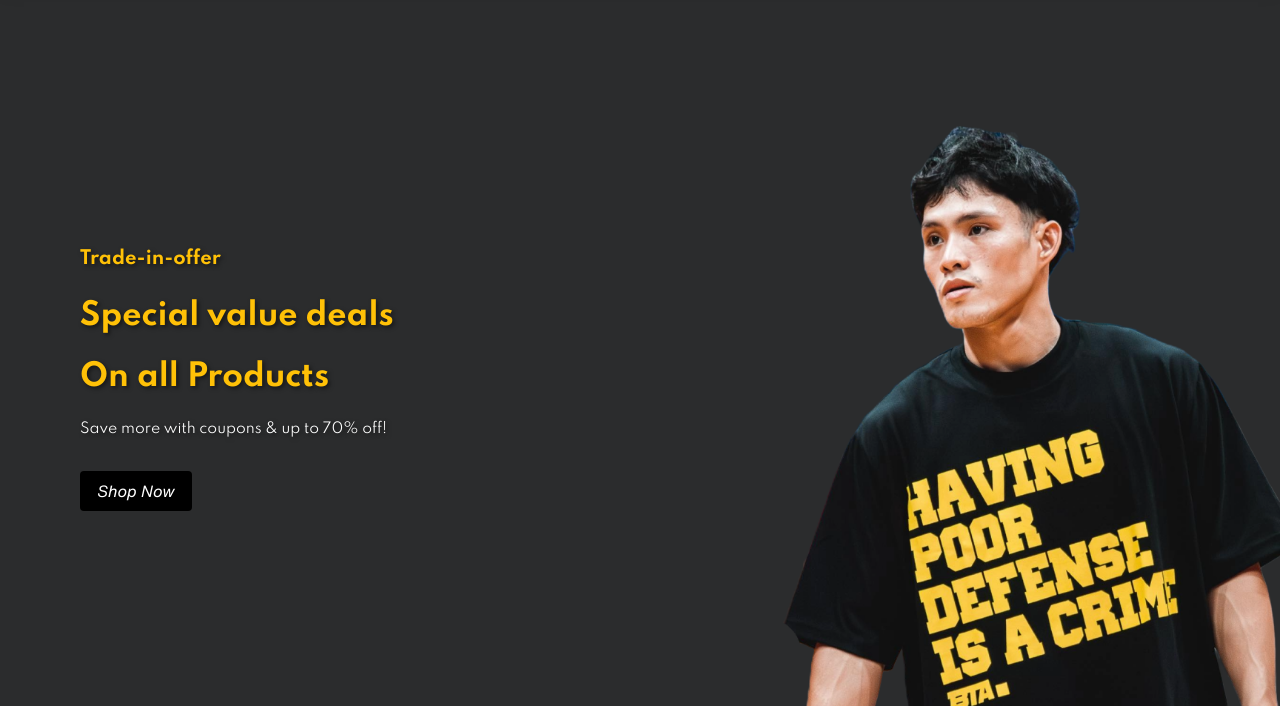
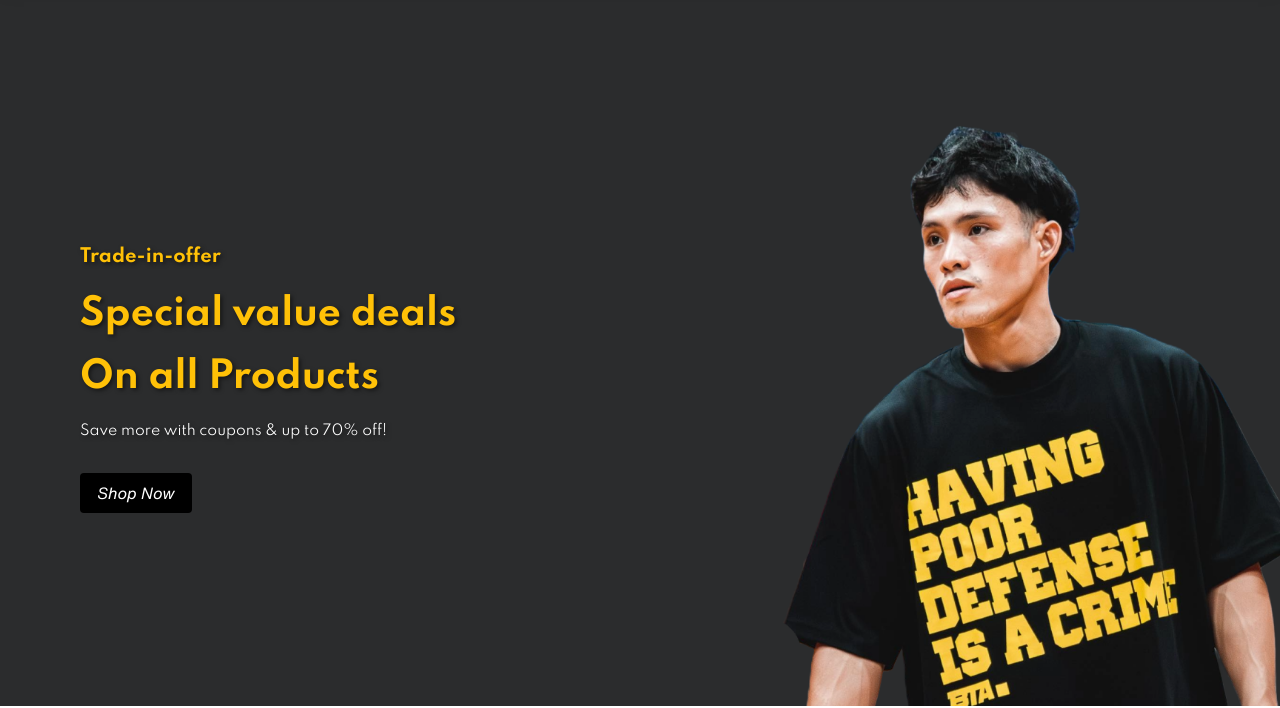
Before and after one commit to UserHazee/BTA-E-commerce, a website: page public/index.html in a window 1280 px wide. Shown: the part 94-802 px from the top of the page. Drawn offline with Linux system fonts and the light colour scheme.

Commit message:
Update index.html

```diff
--- a/public/index.html
+++ b/public/index.html
@@ -123,12 +123,12 @@
             Trade-in-offer
           </h4>
           <h2
-            class="tab:text-5xl text-3xl font-bold lg:leading-[54px] text-[#ffc107] text-shadow"
+            class="tab:text-5xl text-4xl font-bold lg:leading-[54px] text-[#ffc107] text-shadow"
           >
             Special value deals
           </h2>
           <h1
-            class="tab:text-5xl text-3xl font-extrabold text-[#ffc107] text-shadow"
+            class="tab:text-5xl text-4xl font-extrabold text-[#ffc107] text-shadow"
           >
             On all Products
           </h1>
```
